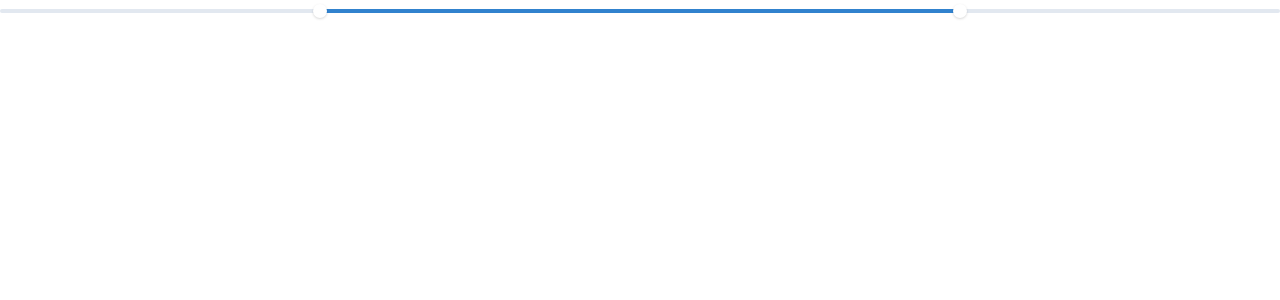
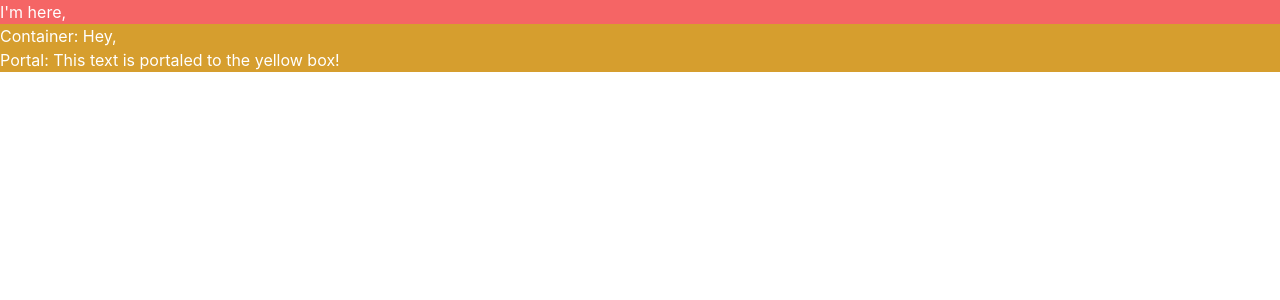
Before and after one commit to kupuma-ru21/urql_chakra, a Next.js app: page / in a window 1280 px wide. Shown: the top 300 px of the page. Built offline with nearby package versions, Linux system fonts and the light colour scheme.

Commit message:
chore: Using a custom container

```diff
--- a/src/app/page.tsx
+++ b/src/app/page.tsx
@@ -1,24 +1,20 @@
 "use client";
 
-import {
-  RangeSlider,
-  RangeSliderFilledTrack,
-  RangeSliderThumb,
-  RangeSliderTrack,
-} from "@chakra-ui/react";
+import { Box, Portal } from "@chakra-ui/react";
+import { useRef } from "react";
 
 export default function Page() {
+  const ref = useRef(null);
   return (
-    <RangeSlider
-      aria-label={["min", "max"]}
-      onChangeEnd={(val) => console.log(val)}
-    >
-      <RangeSliderTrack>
-        <RangeSliderFilledTrack />
-      </RangeSliderTrack>
-      <RangeSliderThumb index={0} />
-      <RangeSliderThumb index={1} />
-    </RangeSlider>
+    <Box bg="red.400" color="white">
+      I&apos;m here,
+      <Portal containerRef={ref}>
+        Portal: This text is portaled to the yellow box!
+      </Portal>
+      <Box ref={ref} bg="yellow.500">
+        <div>Container: Hey,</div>
+      </Box>
+    </Box>
   );
 }
 
```
